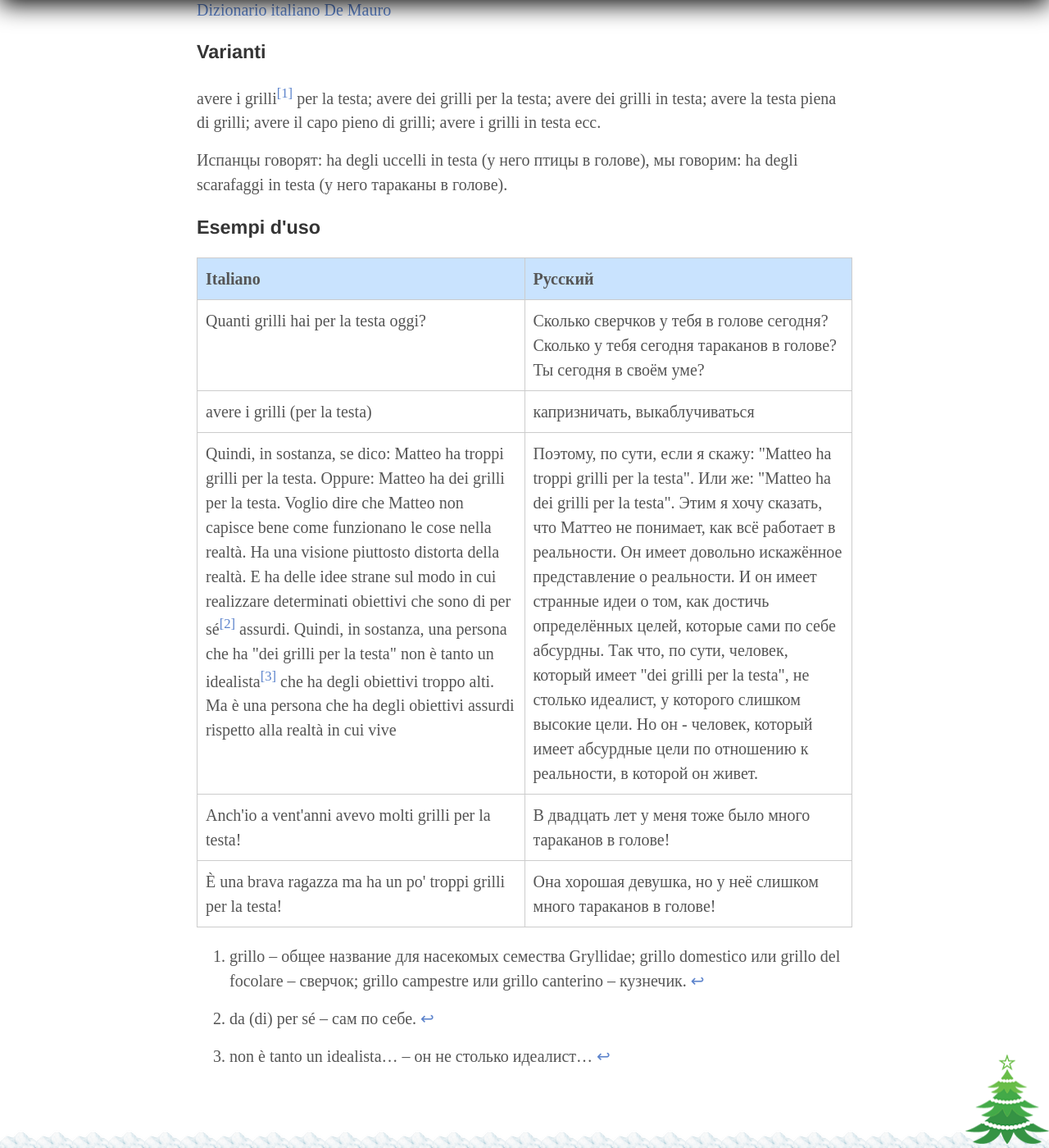
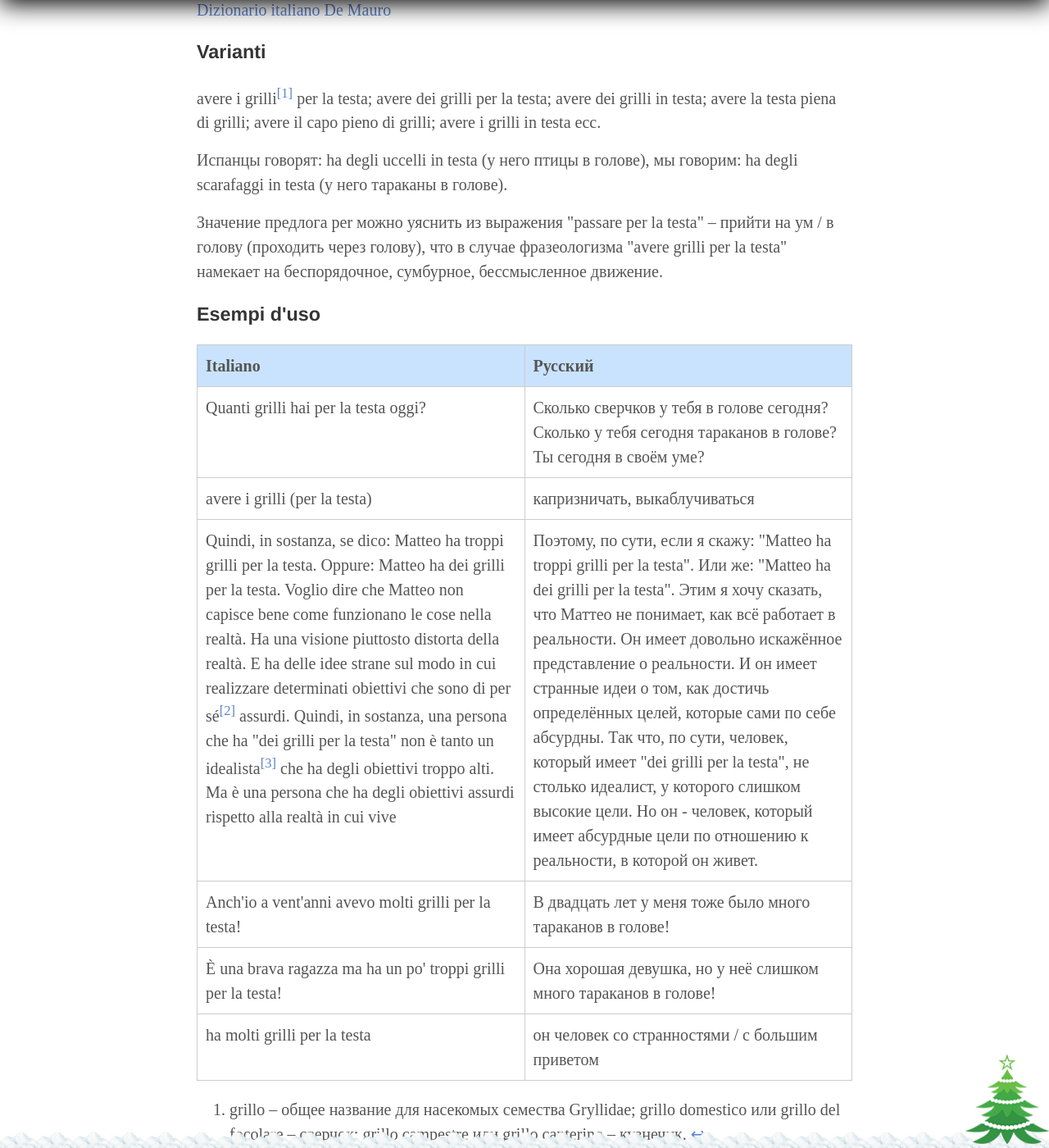
Before and after one commit to postolny/postolny.github.io, a Jekyll site: the page built from _posts/2021-06-20-avere-grilli-per-la-testa.md, in a window 1280 px wide and 1400 px high, scrolled down 829 px. Shown: the whole window at 82% size. Built offline with Jekyll 4.4.1, drawn with Linux system fonts in a browser that asks for light colours.

Commit message:
Add files via upload

```diff
--- a/_posts/2021-06-20-avere-grilli-per-la-testa.md
+++ b/_posts/2021-06-20-avere-grilli-per-la-testa.md
@@ -22,6 +22,8 @@ avere i grilli[^1] per la testa; avere dei grilli per la testa; avere dei grilli
 
 Испанцы говорят: ha degli uccelli in testa (у него птицы в голове), мы говорим: ha degli scarafaggi in testa (у него тараканы в голове).
 
+Значение предлога per можно уяснить из выражения "passare per la testa" – прийти на ум / в голову (проходить через голову), что в случае фразеологизма "avere grilli per la testa" намекает на беспорядочное, сумбурное, бессмысленное движение.
+
 ### Esempi d'uso
 
 | Italiano | Русский |
@@ -31,6 +33,7 @@ avere i grilli[^1] per la testa; avere dei grilli per la testa; avere dei grilli
 |Quindi, in sostanza, se dico: Matteo ha troppi grilli per la testa. Oppure: Matteo ha dei grilli per la testa. Voglio dire che Matteo non capisce bene come funzionano le cose nella realtà. Ha una visione piuttosto distorta della realtà. E ha delle idee strane sul modo in cui realizzare determinati obiettivi che sono di per sé[^2] assurdi. Quindi, in sostanza, una persona che ha "dei grilli per la testa" non è tanto un idealista[^3] che ha degli obiettivi troppo alti. Ma è una persona che ha degli obiettivi assurdi rispetto alla realtà in cui vive|Поэтому, по сути, если я скажу: "Matteo ha troppi grilli per la testa". Или же: "Matteo ha dei grilli per la testa". Этим я хочу сказать, что Маттео не понимает, как всё работает в реальности. Он имеет довольно искажённое представление о реальности. И он имеет странные идеи о том, как достичь определённых целей, которые сами по себе абсурдны. Так что, по сути, человек, который имеет "dei grilli per la testa", не столько идеалист, у которого слишком высокие цели. Но он - человек, который имеет абсурдные цели по отношению к реальности, в которой он живет.|
 |Anch'io a vent'anni avevo molti grilli per la testa!|В двадцать лет у меня тоже было много тараканов в голове!|
 |È una brava ragazza ma ha un po' troppi grilli per la testa!|Она хорошая девушка, но у неё слишком много тараканов в голове!|
+|ha molti grilli per la testa|он человек со странностями / с большим приветом|
 
 [^1]: grillo – общее название для насекомых семества Gryllidae; grillo domestico или grillo del focolare – сверчок; grillo campestre или grillo canterino – кузнечик.
 
```
